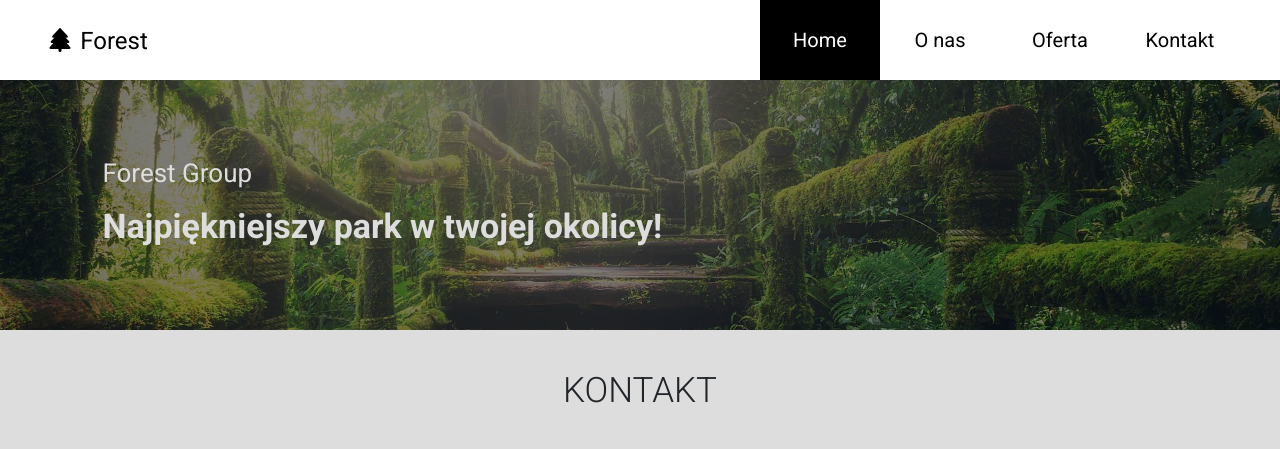
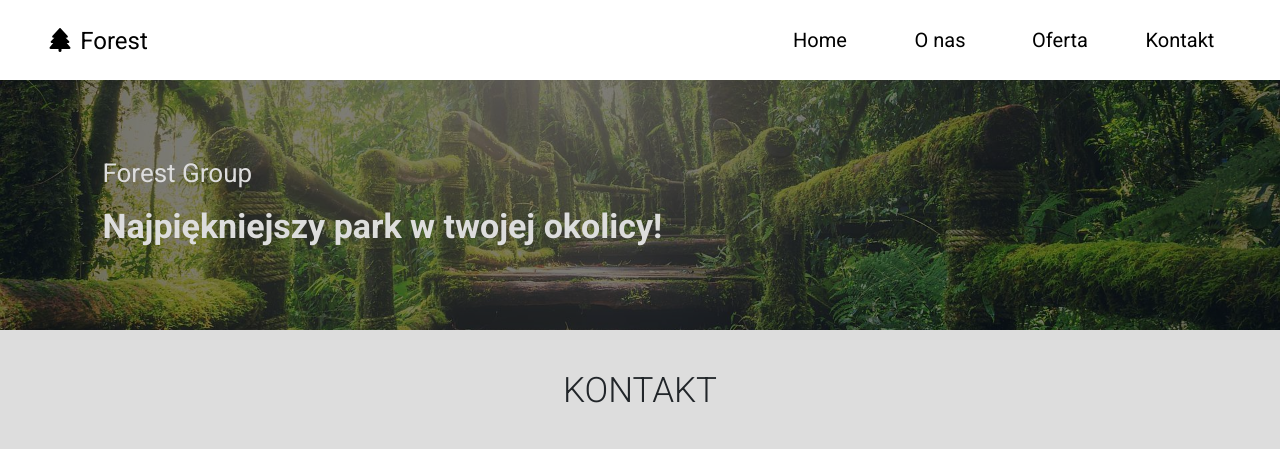
Before and after one commit to BearWebDev/FOREST, a website: page contact.html in a window 1280 px wide. Shown: the top 449 px of the page. Drawn offline with nearby package versions, Linux system fonts and the light colour scheme.

Commit message:
CSS update

```diff
--- a/contact.html
+++ b/contact.html
@@ -19,7 +19,7 @@
     <link rel="stylesheet" href="./dist/css/style.min.css">
 </head>
 
-<body>
+<body data-bs-spy="scroll" data-bs-target="#navbar">
     <nav id="navbar" class="navbar fixed-top navbar-expand-lg">
         <div class="wrapper">
             <a class="navbar-brand" href="./index.html"><i class="fas fa-tree"></i>Forest</a>
@@ -121,7 +121,7 @@
     <script src="https://cdn.jsdelivr.net/npm/bootstrap@5.1.3/dist/js/bootstrap.bundle.min.js"
         integrity="sha384-ka7Sk0Gln4gmtz2MlQnikT1wXgYsOg+OMhuP+IlRH9sENBO0LRn5q+8nbTov4+1p"
         crossorigin="anonymous"></script>
-    <script src="/dist/js/main.min.js"></script>
+    <script src="./dist/js/main.min.js"></script>
 </body>
 
 </html>
```
Also changed, not shown: offer.html (+2 -2 lines), dist/css/style.min.css.
